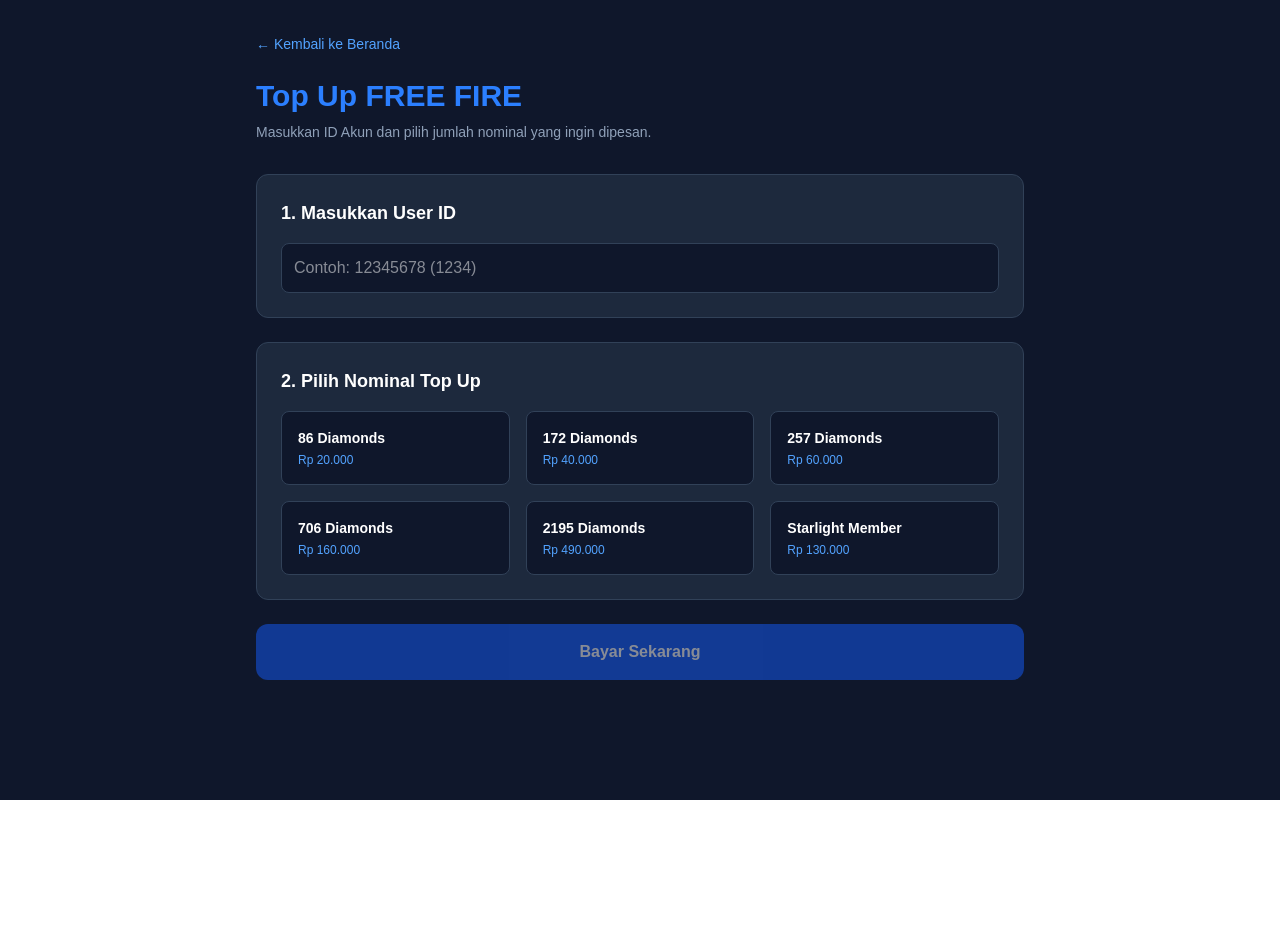
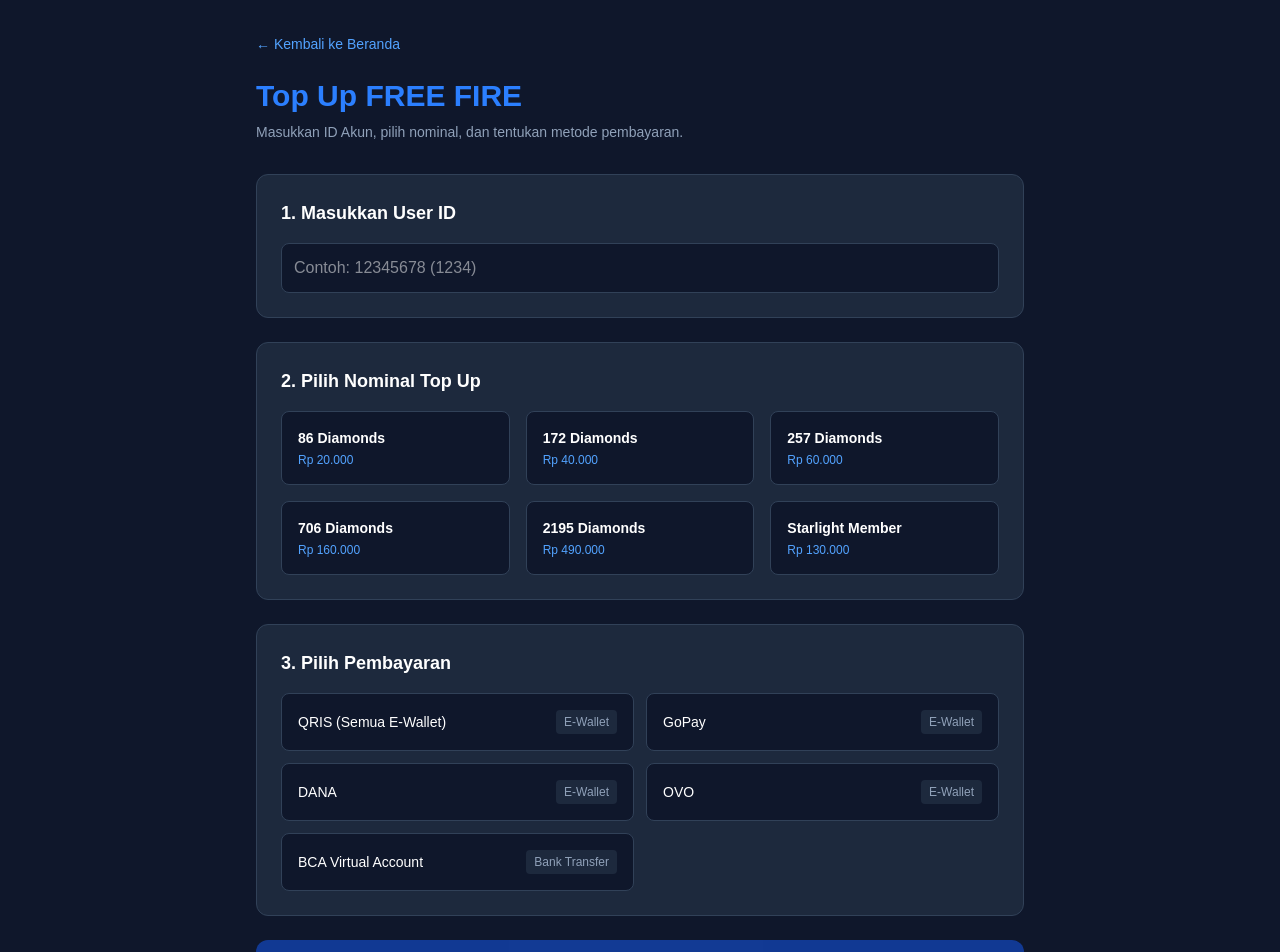
Before and after one commit to Randa00ooop/meddel-topup, a Next.js app: page /topup/free-fire in a window 1280 px wide. Shown: the top 952 px of the page. Before the commit the page ends 800 px from the top, so only its background shows below. Built offline with nearby package versions, Linux system fonts and the light colour scheme.

Commit message:
Tambah metode pembayaran e-wallet dan model checkout

```diff
--- a/app/topup/[slug]/page.tsx
+++ b/app/topup/[slug]/page.tsx
@@ -4,12 +4,20 @@
 import Link from "next/link";
 
 const nominalList = [
-    { id: 1, name: "86 Diamonds", price: "Rp 20.000" },
-    { id: 2, name: "172 Diamonds", price: "Rp 40.000" },
-    { id: 3, name: "257 Diamonds", price: "Rp 60.000" },
-    { id: 4, name: "706 Diamonds", price: "Rp 160.000" },
-    { id: 5, name: "2195 Diamonds", price: "Rp 490.000" },
-    { id: 6, name: "Starlight Member", price: "Rp 130.000" },
+    { id: 1, name: "86 Diamonds", price: 20000 },
+    { id: 2, name: "172 Diamonds", price: 40000 },
+    { id: 3, name: "257 Diamonds", price: 60000 },
+    { id: 4, name: "706 Diamonds", price: 160000 },
+    { id: 5, name: "2195 Diamonds", price: 490000 },
+    { id: 6, name: "Starlight Member", price: 130000 },
+];
+
+const paymentMethods = [
+    { id: "qris", name: "QRIS (Semua E-Wallet)", category: "E-Wallet" },
+    { id: "gopay", name: "GoPay", category: "E-Wallet" },
+    { id: "dana", name: "DANA", category: "E-Wallet" },
+    { id: "ovo", name: "OVO", category: "E-Wallet" },
+    { id: "bca", name: "BCA Virtual Account", category: "Bank Transfer" },
 ];
 
 export default function TopupDetail({ params }: { params: Promise<{ slug: string }> }) {
@@ -18,6 +26,10 @@
 
     const [userId, setUserId] = useState("");
     const [selectedItem, setSelectedItem] = useState<number | null>(null);
+    const [selectedPayment, setSelectedPayment] = useState<string | null>(null);
+    const [showModal, setShowModal] = useState(false);
+
+    const selectedNominal = nominalList.find((item) => item.id === selectedItem);
 
     return (
         <main className="min-h-screen bg-slate-900 text-white p-8">
@@ -28,10 +40,10 @@
 
                 <h1 className="text-3xl font-bold mb-2 text-blue-500">Top Up {gameName}</h1>
                 <p className="text-slate-400 text-sm mb-8">
-                    Masukkan ID Akun dan pilih jumlah nominal yang ingin dipesan.
+                    Masukkan ID Akun, pilih nominal, dan tentukan metode pembayaran.
                 </p>
 
-                {/* Form User ID */}
+                {/* 1. Form User ID */}
                 <div className="bg-slate-800 p-6 rounded-xl border border-slate-700 mb-6">
                     <h2 className="text-lg font-semibold mb-4">1. Masukkan User ID</h2>
                     <input
@@ -43,7 +55,7 @@
                     />
                 </div>
 
-                {/* Pilihan Nominal Produk */}
+                {/* 2. Pilihan Nominal Produk */}
                 <div className="bg-slate-800 p-6 rounded-xl border border-slate-700 mb-6">
                     <h2 className="text-lg font-semibold mb-4">2. Pilih Nominal Top Up</h2>
                     <div className="grid grid-cols-2 md:grid-cols-3 gap-4">
@@ -57,20 +69,100 @@
                                     }`}
                             >
                                 <div className="font-semibold text-sm">{item.name}</div>
-                                <div className="text-blue-400 text-xs mt-1">{item.price}</div>
+                                <div className="text-blue-400 text-xs mt-1">
+                                    Rp {item.price.toLocaleString("id-ID")}
+                                </div>
                             </div>
                         ))}
                     </div>
                 </div>
 
-                {/* Tombol Beli */}
+                {/* 3. Metode Pembayaran */}
+                <div className="bg-slate-800 p-6 rounded-xl border border-slate-700 mb-6">
+                    <h2 className="text-lg font-semibold mb-4">3. Pilih Pembayaran</h2>
+                    <div className="grid grid-cols-1 md:grid-cols-2 gap-3">
+                        {paymentMethods.map((pay) => (
+                            <div
+                                key={pay.id}
+                                onClick={() => setSelectedPayment(pay.id)}
+                                className={`p-4 rounded-lg border cursor-pointer flex justify-between items-center transition ${selectedPayment === pay.id
+                                        ? "border-blue-500 bg-blue-950/40"
+                                        : "border-slate-700 bg-slate-900 hover:border-slate-500"
+                                    }`}
+                            >
+                                <span className="font-medium text-sm">{pay.name}</span>
+                                <span className="text-xs text-slate-400 bg-slate-800 px-2 py-1 rounded">
+                                    {pay.category}
+                                </span>
+                            </div>
+                        ))}
+                    </div>
+                </div>
+
+                {/* Tombol Bayar */}
                 <button
-                    onClick={() => alert(`Pesanan berhasil! ID: ${userId}`)}
-                    disabled={!userId || !selectedItem}
+                    onClick={() => setShowModal(true)}
+                    disabled={!userId || !selectedItem || !selectedPayment}
                     className="w-full py-4 bg-blue-600 hover:bg-blue-700 disabled:opacity-50 disabled:cursor-not-allowed rounded-xl font-bold transition text-center"
                 >
                     Bayar Sekarang
                 </button>
+
+                {/* Modal Ringkasan Pembayaran */}
+                {showModal && (
+                    <div className="fixed inset-0 bg-black/70 flex items-center justify-center p-4 z-50">
+                        <div className="bg-slate-800 border border-slate-700 rounded-2xl p-6 max-w-md w-full relative">
+                            <h3 className="text-xl font-bold text-blue-400 mb-4">Detail Pembayaran</h3>
+                            <div className="space-y-3 text-sm border-y border-slate-700 py-4 mb-4">
+                                <div className="flex justify-between">
+                                    <span className="text-slate-400">Game:</span>
+                                    <span className="font-semibold">{gameName}</span>
+                                </div>
+                                <div className="flex justify-between">
+                                    <span className="text-slate-400">User ID:</span>
+                                    <span className="font-semibold">{userId}</span>
+                                </div>
+                                <div className="flex justify-between">
+                                    <span className="text-slate-400">Item:</span>
+                                    <span className="font-semibold">{selectedNominal?.name}</span>
+                                </div>
+                                <div className="flex justify-between">
+                                    <span className="text-slate-400">Metode:</span>
+                                    <span className="font-semibold uppercase">{selectedPayment}</span>
+                                </div>
+                                <div className="flex justify-between text-base font-bold text-blue-400 pt-2 border-t border-slate-700/50">
+                                    <span>Total Bayar:</span>
+                                    <span>Rp {selectedNominal?.price.toLocaleString("id-ID")}</span>
+                                </div>
+                            </div>
+
+                            {/* Instruksi Transfer Demo */}
+                            <div className="bg-slate-900 p-4 rounded-lg text-center mb-6 border border-slate-700">
+                                <p className="text-xs text-slate-400 mb-1">Transfer e-Wallet / QRIS ke:</p>
+                                <p className="font-mono font-bold text-lg text-green-400">0821-xxxx-xxxx</p>
+                                <p className="text-xs text-slate-500 mt-1">a.n. Meddel Topup Store</p>
+                            </div>
+
+                            <div className="flex gap-3">
+                                <button
+                                    onClick={() => setShowModal(false)}
+                                    className="w-full py-2.5 bg-slate-700 hover:bg-slate-600 rounded-lg text-sm font-semibold transition"
+                                >
+                                    Tutup
+                                </button>
+                                <button
+                                    onClick={() => {
+                                        alert("Terima kasih! Pesanan kamu sedang diproses.");
+                                        setShowModal(false);
+                                    }}
+                                    className="w-full py-2.5 bg-blue-600 hover:bg-blue-700 rounded-lg text-sm font-semibold transition"
+                                >
+                                    Konfirmasi Sudah Bayar
+                                </button>
+                            </div>
+                        </div>
+                    </div>
+                )}
             </div>
         </main>
     );
```
